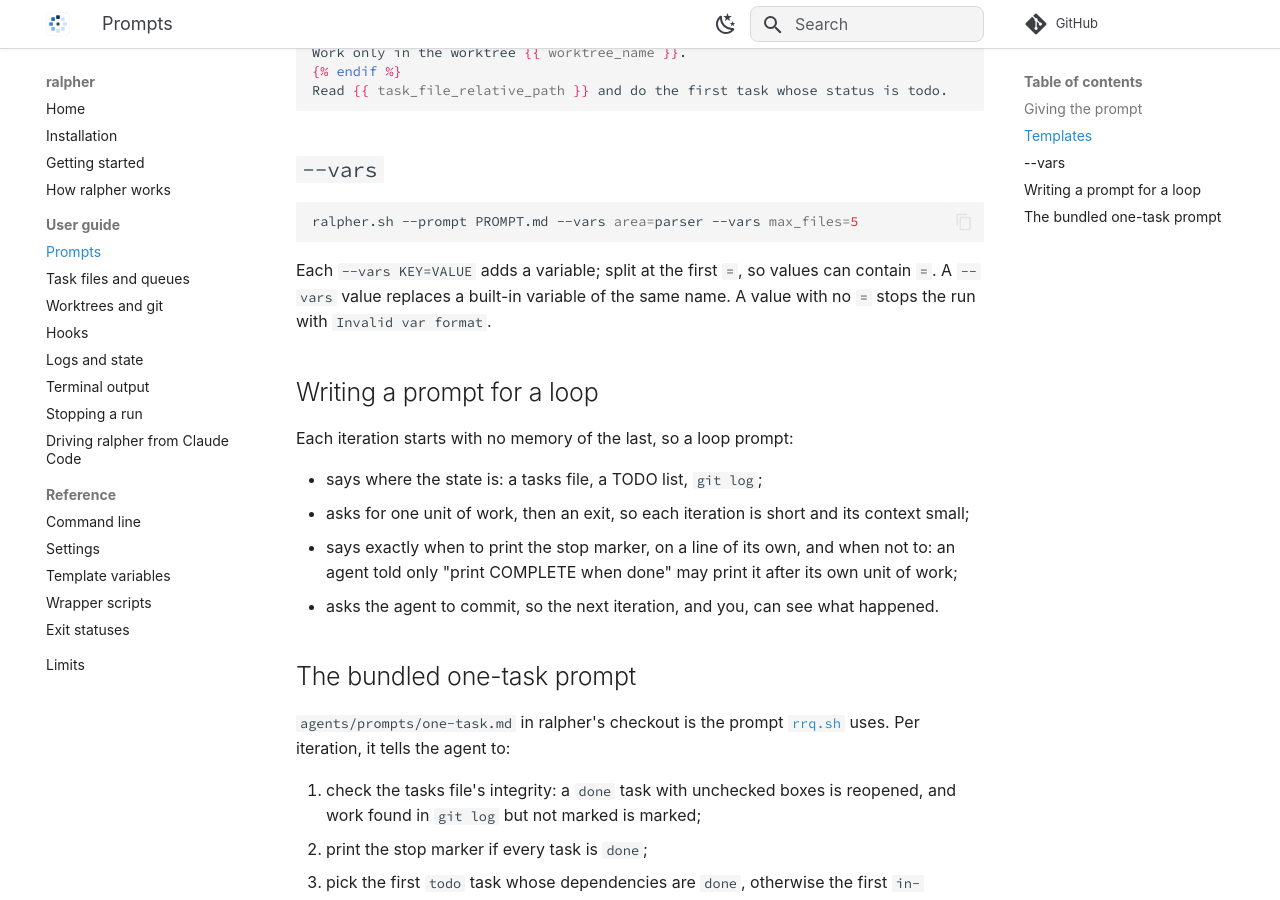
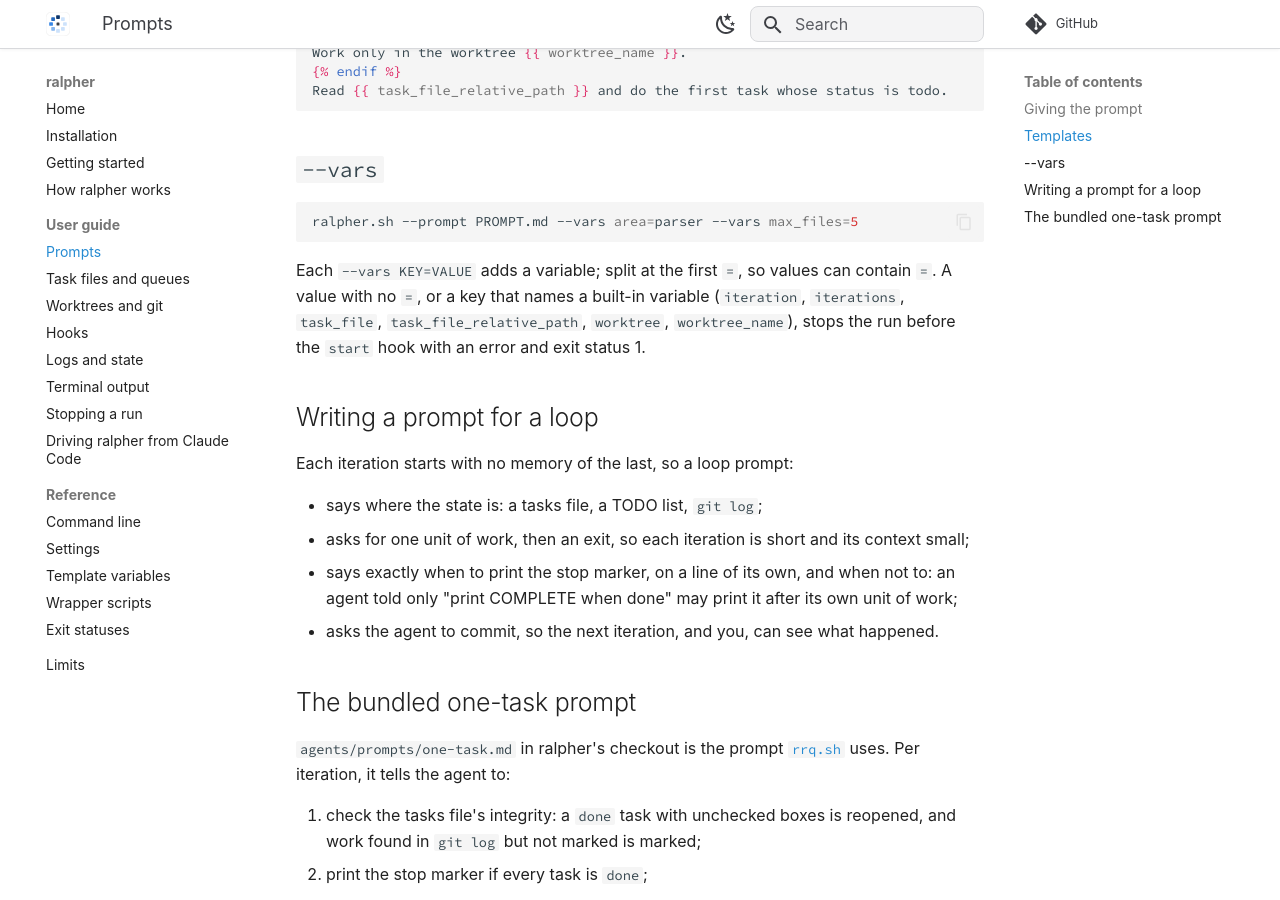
Before and after one commit to bnomis/ralpher, an MkDocs documentation site: the page built from docs/guide/prompts.md, in a window 1280 px wide and 900 px high, scrolled down 1032 px. Built offline with MkDocs 1.6.1 and Material for MkDocs 9.7.7, drawn with Linux system fonts in a browser that asks for light colours; some web fonts are replaced; comment, search, counter and statistics services are not loaded.

Commit message:
Task 5: validate --vars before the loop starts
Co-Authored-By: Claude Sonnet 5.5 <noreply@anthropic.com>

````diff
--- a/docs/guide/prompts.md
+++ b/docs/guide/prompts.md
@@ -42,8 +42,10 @@ ralpher.sh --prompt PROMPT.md --vars area=parser --vars max_files=5
 ```
 
 Each `--vars KEY=VALUE` adds a variable; split at the first `=`, so values can
-contain `=`. A `--vars` value replaces a built-in variable of the same name.
-A value with no `=` stops the run with `Invalid var format`.
+contain `=`. A value with no `=`, or a key that names a built-in variable
+(`iteration`, `iterations`, `task_file`, `task_file_relative_path`, `worktree`,
+`worktree_name`), stops the run before the `start` hook with an error and exit
+status 1.
 
 ## Writing a prompt for a loop
 
````
Also changed, not shown: agents/tasks/audit-reviews/tasks-2.md (+10 -10 lines), 2 other files.
